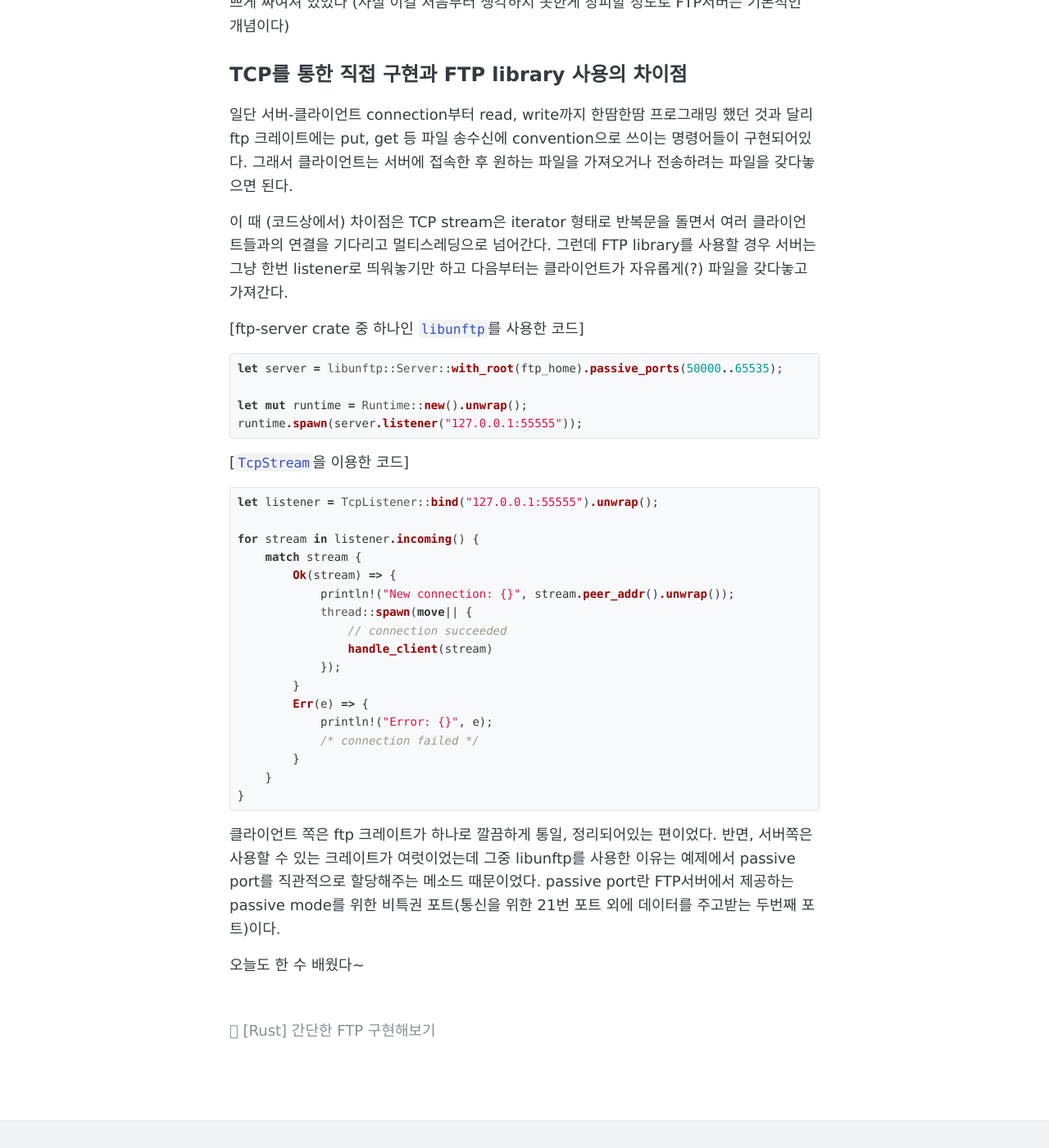
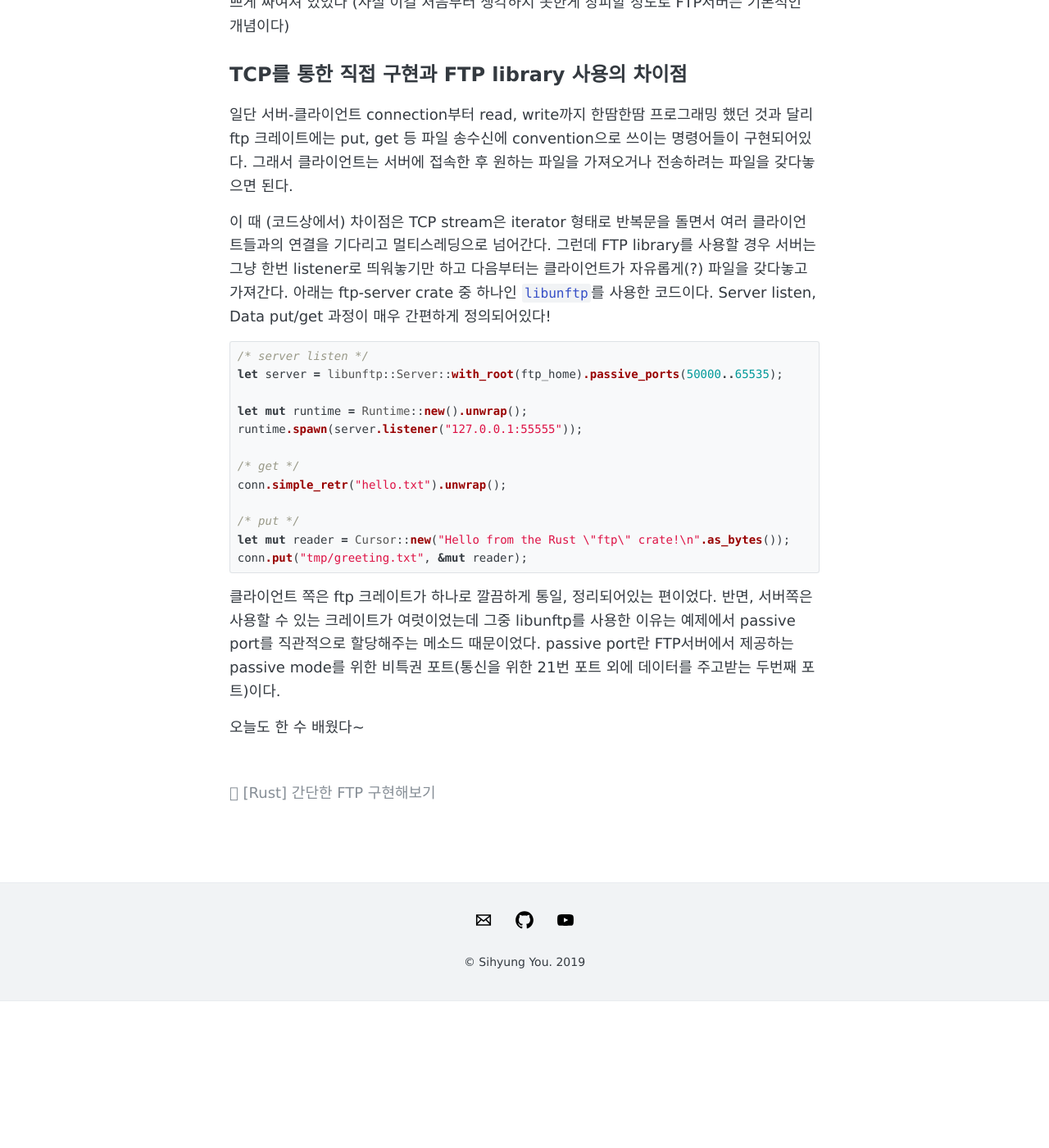
Before and after one commit to sihyungyou/sihyungyou.github.io, a Jekyll site: the page built from _posts/2020-02-14-FTPcrate.md, in a window 1280 px wide and 1400 px high, scrolled down 436 px. Shown: the whole window at 82% size. Built offline with Jekyll 4.4.1, drawn with Linux system fonts in a browser that asks for light colours; comment, search, counter and statistics services are not loaded; after the commit the page ends 1657 px from its top, so only the background shows below that.

Commit message:
FTP lib 사용하기..

```diff
--- a/_posts/2020-02-14-FTPcrate.md
+++ b/_posts/2020-02-14-FTPcrate.md
@@ -13,35 +13,21 @@ comments: true
 ## TCP를 통한 직접 구현과 FTP library 사용의 차이점
 일단 서버-클라이언트 connection부터 read, write까지 한땀한땀 프로그래밍 했던 것과 달리 ftp 크레이트에는 put, get 등 파일 송수신에 convention으로 쓰이는 명령어들이 구현되어있다. 그래서 클라이언트는 서버에 접속한 후 원하는 파일을 가져오거나 전송하려는 파일을 갖다놓으면 된다.
 
-이 때 (코드상에서) 차이점은 TCP stream은 iterator 형태로 반복문을 돌면서 여러 클라이언트들과의 연결을 기다리고 멀티스레딩으로 넘어간다. 그런데 FTP library를 사용할 경우 서버는 그냥 한번 listener로 띄워놓기만 하고 다음부터는 클라이언트가 자유롭게(?) 파일을 갖다놓고 가져간다.
+이 때 (코드상에서) 차이점은 TCP stream은 iterator 형태로 반복문을 돌면서 여러 클라이언트들과의 연결을 기다리고 멀티스레딩으로 넘어간다. 그런데 FTP library를 사용할 경우 서버는 그냥 한번 listener로 띄워놓기만 하고 다음부터는 클라이언트가 자유롭게(?) 파일을 갖다놓고 가져간다. 아래는 ftp-server crate 중 하나인 `libunftp`를 사용한 코드이다. Server listen, Data put/get 과정이 매우 간편하게 정의되어있다!
 
-[ftp-server crate 중 하나인 `libunftp`를 사용한 코드]
 ~~~rust
+/* server listen */
 let server = libunftp::Server::with_root(ftp_home).passive_ports(50000..65535);
 
 let mut runtime = Runtime::new().unwrap();
 runtime.spawn(server.listener("127.0.0.1:55555"));
-~~~
 
-[`TcpStream`을 이용한 코드]
-~~~rust
-let listener = TcpListener::bind("127.0.0.1:55555").unwrap();
+/* get */
+conn.simple_retr("hello.txt").unwrap();
 
-for stream in listener.incoming() {
-    match stream {
-        Ok(stream) => {
-            println!("New connection: {}", stream.peer_addr().unwrap());
-            thread::spawn(move|| {
-                // connection succeeded
-                handle_client(stream)
-            });
-        }
-        Err(e) => {
-            println!("Error: {}", e);
-            /* connection failed */
-        }
-    }
-}
+/* put */
+let mut reader = Cursor::new("Hello from the Rust \"ftp\" crate!\n".as_bytes());
+conn.put("tmp/greeting.txt", &mut reader);
 ~~~
 
 클라이언트 쪽은 ftp 크레이트가 하나로 깔끔하게 통일, 정리되어있는 편이었다. 반면, 서버쪽은 사용할 수 있는 크레이트가 여럿이었는데 그중 libunftp를 사용한 이유는 예제에서 passive port를 직관적으로 할당해주는 메소드 때문이었다. passive port란 FTP서버에서 제공하는 passive mode를 위한 비특권 포트(통신을 위한 21번 포트 외에 데이터를 주고받는 두번째 포트)이다.
```
